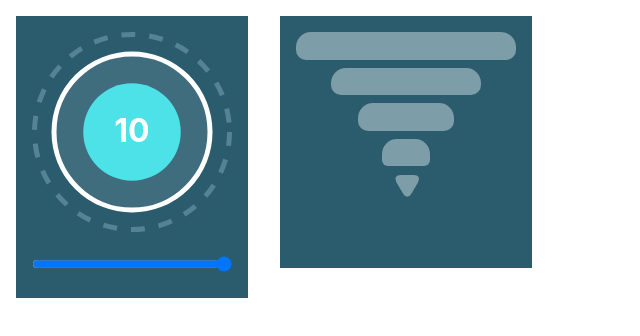
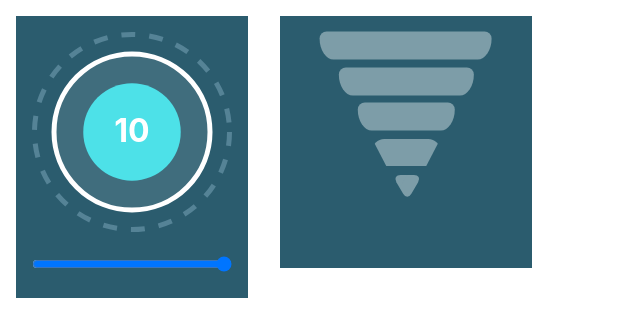
Before and after one commit to avarunraj/intellect, a React (Create React App) app: page / in a window 1280 px wide. Shown: the top 336 px of the page, without its empty margins (0-640 px from the left). Built offline with nearby package versions, Linux system fonts and the light colour scheme.

Commit message:
UI changes

```diff
--- a/src/Components/TriangleStatusBar/TriangleStatusBar.tsx
+++ b/src/Components/TriangleStatusBar/TriangleStatusBar.tsx
@@ -56,20 +56,28 @@ const ProgressBarItem = styled.div<TriangleStatusBarInputItemType>`
   margin-bottom: 0.5rem;
   cursor: pointer;
   border-radius: 15px 15px 10px 10px;
+  transform: rotate(180deg);
+  border-top-right-radius: 20px 30px;
+  border-top-left-radius: 20px 30px;
   &:hover {
     background: #fff;
   }
 `;
 
 const ProgressBarItem2 = styled.div<TriangleStatusBarInputItemType>`
-  width: ${(props) => props.width}px;
-  height: ${(props) => props.height / 8}px;
+  transform: rotate(180deg);
+  border-bottom: ${(props) => props.height / 8}px solid
+    ${(props) => (props.isChecked ? " #fff" : "#7d9da8")};
+  border-left: ${(props) => props.height * 0.068}px solid transparent;
+  border-right: ${(props) => props.height * 0.068}px solid transparent;
+  border-bottom-left-radius: 12px;
+  border-bottom-right-radius: 12px;
   margin-bottom: 0.5rem;
   cursor: pointer;
-  background: ${(props) => (props.isChecked ? " #fff" : "#7d9da8")};
-  border-radius: 15px 15px 6px 6px;
+  height: 0;
+  width: ${(props) => props.width}px;
   &:hover {
-    background: #fff;
+    border-bottom: ${(props) => props.height / 8}px solid #fff;
   }
 `;
 
@@ -115,7 +123,7 @@ export const TriangleStatusBar: FC<TriangleStatusBarType> = ({
     <ProgressBarWrapper svgSize={widgetSize}>
       <div className="progress-bar-container">
         <ProgressBarItem
-          width={widgetSize}
+          width={widgetSize * 0.78}
           height={widgetSize}
           isChecked={checkedStatusArray[0].checkedStatus}
           onClick={() => {
@@ -123,7 +131,7 @@ export const TriangleStatusBar: FC<TriangleStatusBarType> = ({
           }}
         />
         <ProgressBarItem
-          width={widgetSize * 0.68}
+          width={widgetSize * 0.613}
           height={widgetSize}
           isChecked={checkedStatusArray[1].checkedStatus}
           onClick={() => {
@@ -139,7 +147,7 @@ export const TriangleStatusBar: FC<TriangleStatusBarType> = ({
           }}
         />
         <ProgressBarItem2
-          width={widgetSize * 0.22}
+          width={widgetSize * 0.183}
           height={widgetSize}
           isChecked={checkedStatusArray[3].checkedStatus}
           onClick={() => {
```
